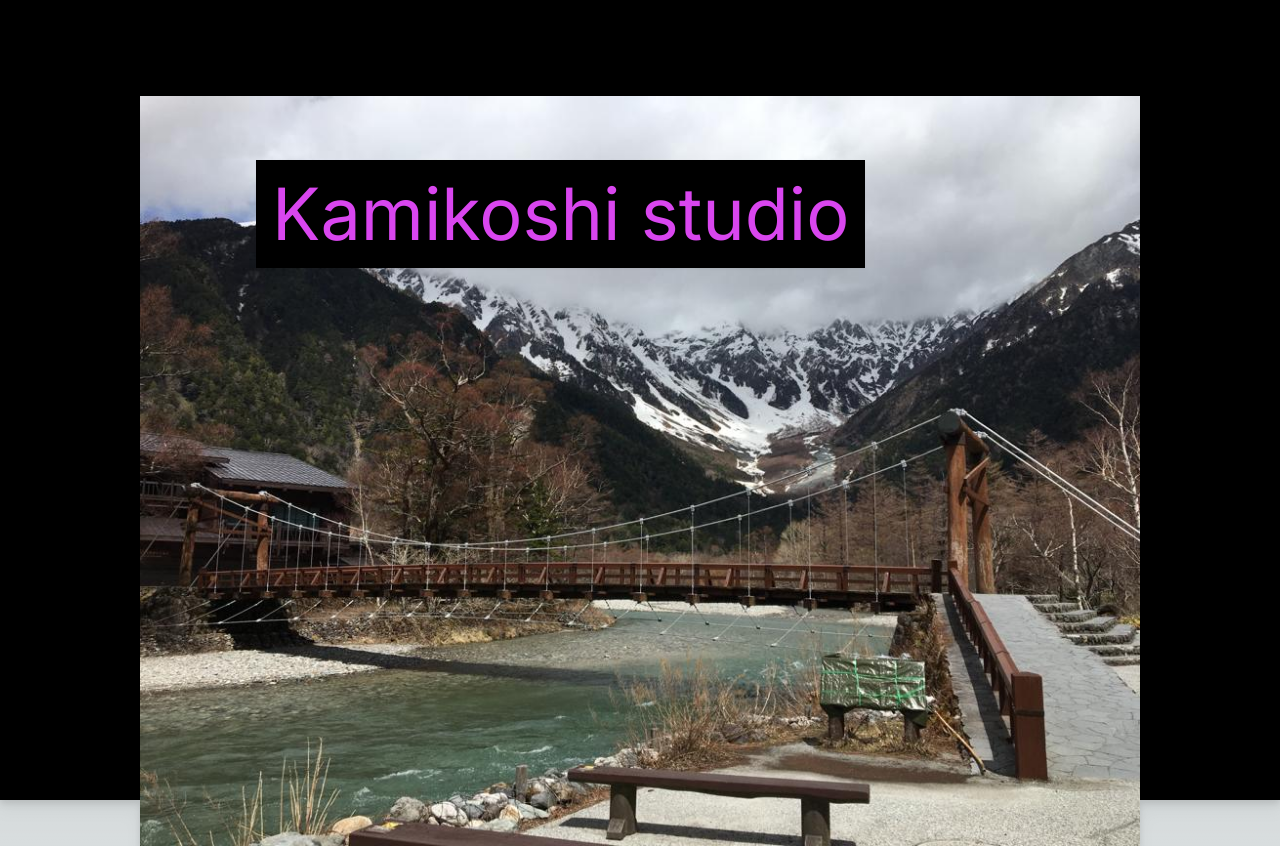
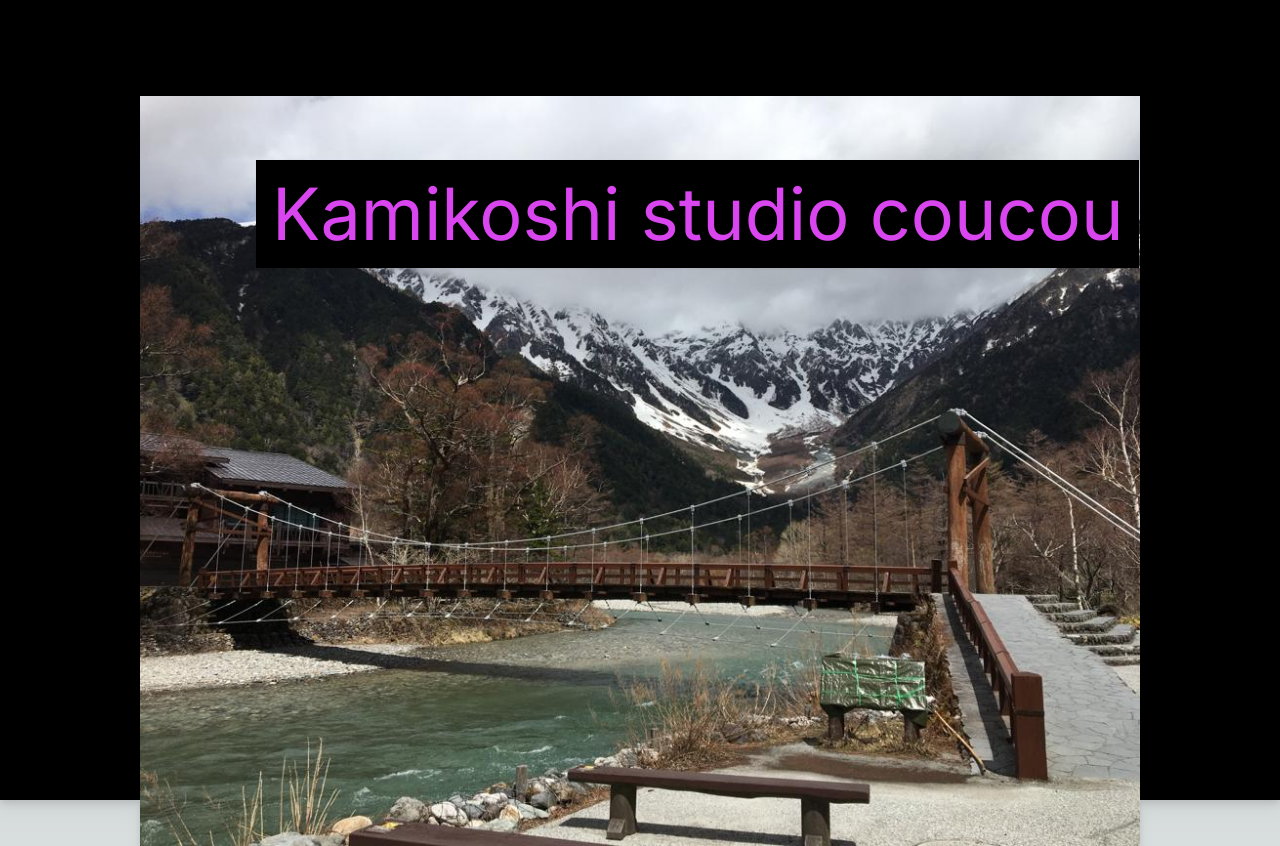
Before and after one commit to jolysnicolas1/kamikoshi, a Next.js app: page / in a window 1280 px wide. Built offline with nearby package versions, Linux system fonts and the light colour scheme.

Commit message:
test second origin

```diff
--- a/app/page.tsx
+++ b/app/page.tsx
@@ -11,7 +11,7 @@ export default function Home() {
   return (
     <main className='flex min-h-screen max-h-screen flex-col items-center justify-between drop-shadow-lg relative bg-black pt-24'>
         <h1 className="absolute top-[20%] left-[20%] text-[72px] text-fuchsia-500 drop-shadow-sm bg-black px-4 { noto.className }">
-          Kamikoshi studio
+          Kamikoshi studio coucou
         </h1>
       {/* <Avatar /> */}
       <Image
```
